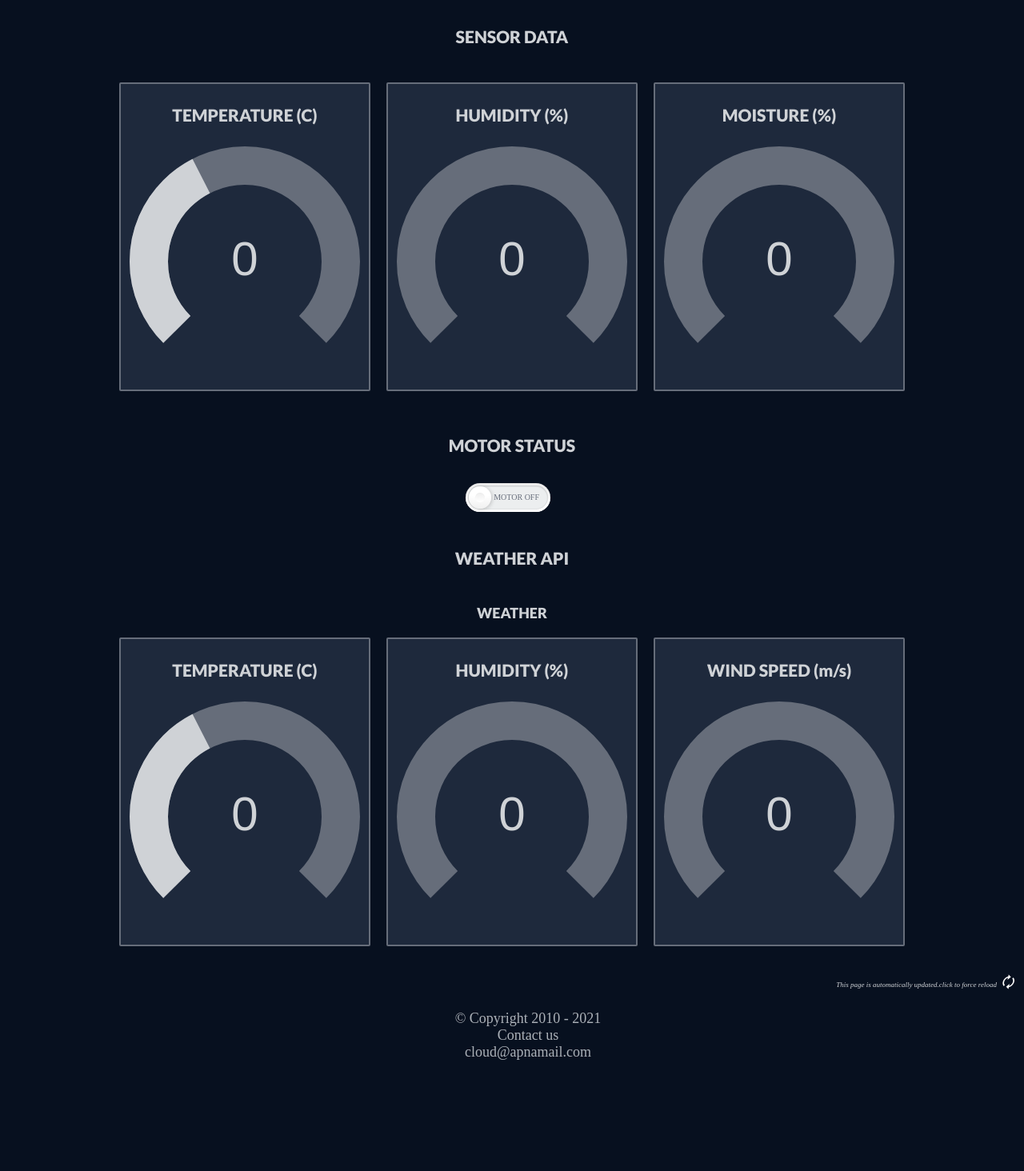
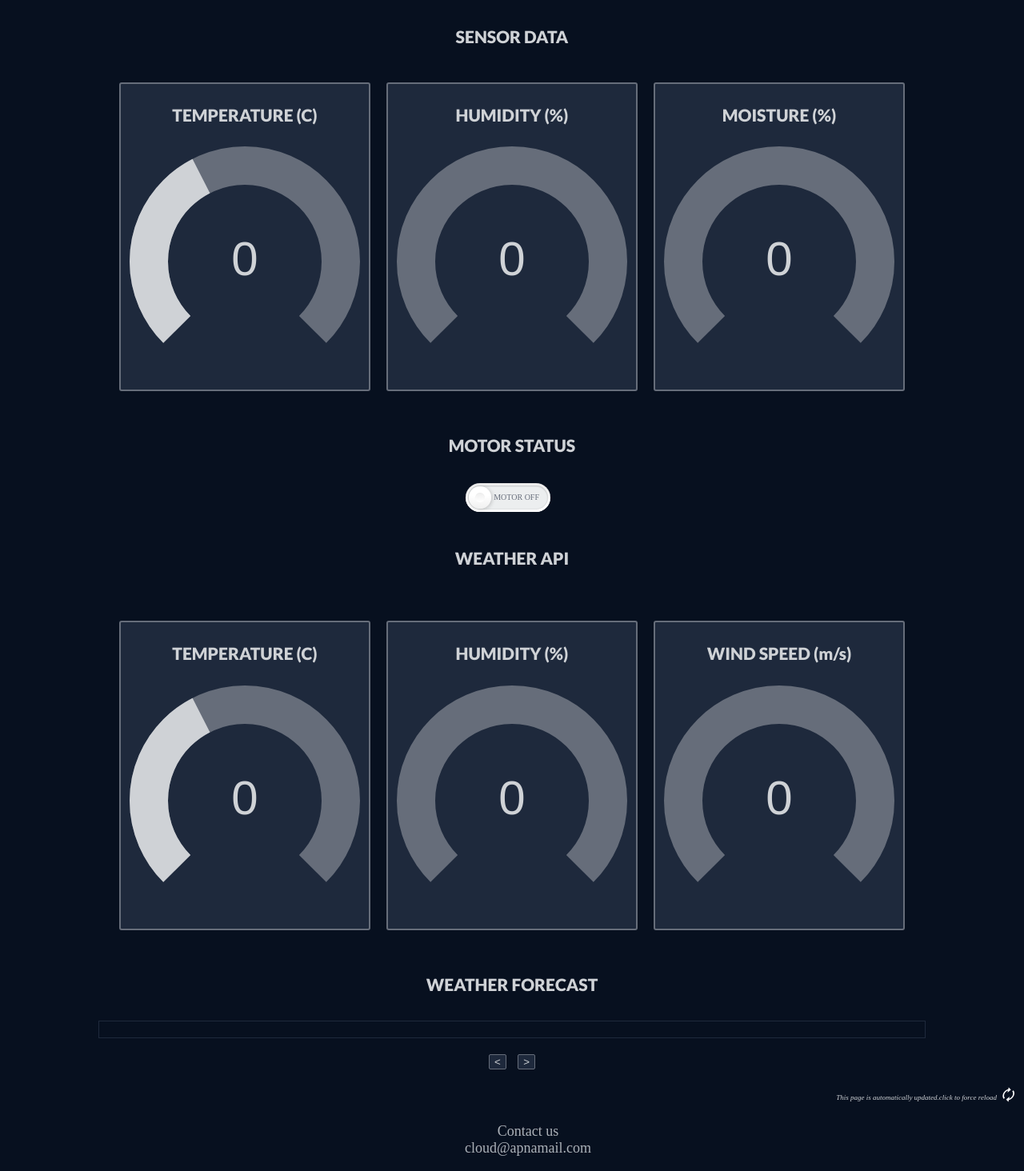
Before and after one commit to Baljotsinghchoudhary/project-iotdata, a Django app: template cloudAgri/templates/home.html in a window 1280 px wide. Shown: the part 74-1538 px from the top of the page at 80% size. Before the commit the page ends 1399 px from the top, so only its background shows below. Run offline with Django 3.2, Linux system fonts and the light colour scheme; the template is opened without the code that fills it, so the values that code supplies are empty; parts of the project's set-up code (start-up, migrations or seed data) failed here and were passed over; some web fonts are replaced.

Commit message:
by baljot

```diff
--- a/cloudAgri/static/main.css
+++ b/cloudAgri/static/main.css
@@ -20,7 +20,7 @@
 	font-size: large;
 
 }
-.main,.header,.box
+.main,.header,.box,main-container
 {  width: -webkit-fit-content   ;  width: -moz-fit-content   ;  width: fit-content   ;
     margin: 10px auto;
     padding: 2px;
@@ -43,22 +43,23 @@
 a:hover
 {
 	color: var(--Secondary-Text);
+	text-decoration: underline;
 }
-p
-{
-	color: var(--Secondary-Text);
-	font-size: xx-small;
-	text-align: right;
-	font-style: italic;
-}
+
 .knob
 {   float: left;
     padding:5px;
-    margin: 10px;
+    margin: 10px ;
     border: 2px solid var(--Accent);
-    border-radius: 2px;
+    border-radius: 3px;
     background-color: var(--Card);
+
 }
+.knob:hover
+{
+	box-shadow: 0.5px 0.5px 0px var(--Primary-Text) ,-0.5px -0.5px 0px var(--Primary-Text) ;
+}
+
 #logo
 {
   width: 5%;
@@ -94,6 +95,10 @@
     clear: both;
     height: 10px;
 }
+
+
+
+
 #wpi
 {
     font-family:'Lato', sans-serif ;
@@ -101,6 +106,54 @@
     padding: 5px;
     margin: 5px;
 }
+.main-container
+{
+	display: flex;
+	flex-direction: row;
+	justify-content: flex-start;
+	width: 80%;
+	margin: 10px auto;
+   overflow-x: scroll;
+   border: 1px solid var(--Card);
+   padding: 10px;
+}
+.forecast-box{
+	background-color:var(--Card);
+	color:var(--Primary-Text);
+	margin: 5px;
+	flex: 0 0 5em;
+	padding: 2px;
+	text-align: center;
+	border-radius: 10px;
+	border: 1px solid var(--Secondary-Text);
+
+}
+
+.btn
+{
+	margin: 5px ;
+	padding: 5px;
+	text-align: center;
+}
+.btn button
+{
+	margin: 5px ;
+	border: 1px solid var(--Accent);
+	background-color: var(--Card);
+	border-radius: 2px;
+	color: var(--Secondary-Text);
+}
+.main-container::-webkit-scrollbar {
+	display: none;
+;
+  }
+
+  /* Hide scrollbar for IE, Edge and Firefox */
+.main-container{
+	-ms-overflow-style: none;  /* IE and Edge */
+	scrollbar-width: none;  /* Firefox */
+  }
+
 footer
 {
 
@@ -120,11 +173,19 @@
     color: var(--Tertiary-Text);
 }
 
+#auto
+{
+	color: var(--Secondary-Text);
+	font-size: xx-small;
+	text-align: right;
+	font-style: italic;
+}
 .chart-container
 {
 	position: relative;
 	height: 50vh;
 	width: 80vw;
+
 
 }
 @media only screen and (min-width: 768px) {
@@ -144,6 +205,7 @@
 	width: fit-content;
 	background-color: var(--Card);
 	border: 2px solid var(--Accent);
+	box-shadow: 0 8px 6px -6px  var(--Accent);
 
 
 }
--- a/cloudAgri/static/main.js
+++ b/cloudAgri/static/main.js
@@ -33,7 +33,7 @@
 }
 
 function setvalueweather(data){
-  document.getElementById('wpi').innerHTML="WEATHER : "+data['type_of_weather'].toUpperCase();
+  document.getElementById('type').textContent=data['type_of_weather'].toUpperCase();
   knobobject[3].setValue(data['temp']);
   knobobject[4].setValue(data['humidity']);
   knobobject[5 ].setValue(data['wind_speed']);
@@ -45,7 +45,7 @@
       if (this.readyState == 4 && this.status == 200) {
        let result=JSON.parse(this.responseText);
        setvaluesensor(result['sensor_data'])
-       setvalueweather(result['weather_data'])
+       setvalueweather(result['weather_data']['0']);
        let check=false
        if (result['motor_data']=="ON")
        check=true
@@ -69,3 +69,11 @@
 function hardreload(){
   update('/hardreload')
 }
+function moveleft(){
+ document.getElementsByClassName('main-container')[0].scrollLeft-=50;
+
+}
+function moveright(){
+document.getElementsByClassName('main-container')[0].scrollLeft+=50;
+
+}
--- a/cloudAgri/templates/base.html
+++ b/cloudAgri/templates/base.html
@@ -29,7 +29,6 @@
 
        <footer>
           <ul>
-             <li>© Copyright 2010 - 2021 </li>
              <li>Contact us</li>
              <li>cloud@apnamail.com</li>
           </ul>
--- a/cloudAgri/templates/email.html
+++ b/cloudAgri/templates/email.html
@@ -1,7 +1,7 @@
 
 <p style="color: red;font-family:'Courier New', Courier, monospace;font-size:large">
     Hi,
-The moisture of the soil is {{content}} .Plz check the <a href="https://project-iotdata.herokuapp.com" style="color: blue;">web app</a> and take action Accorindly
+The moisture of the soil is {{content}} .Plz check the <a href="https://project-iotdata.herokuapp.com" style="color: blue; text-decoration:none">web app</a> and take action Accorindly
 <br>
 Sincerely,
 The IOT-CLOUD Team
--- a/cloudAgri/templates/home.html
+++ b/cloudAgri/templates/home.html
@@ -40,7 +40,7 @@
 </div>
 
 <div class='main'>
-<div id='wpi'>WEATHER </div>
+   <h3 id='type'></h3>
 <div class='knob' id='knob4'>
    <h3>TEMPERATURE (C)</h3>
 </div>
@@ -50,9 +50,29 @@
 <div class='knob' id='knob6'>
    <h3>WIND SPEED (m/s)</h3>
 </div>
+
 </div>
-<p>This page is automatically updated.click to force reload<a href="#" style="font-size:large" onclick="hardreload()">🗘</a></p>
+<div class='header'>
+   <h3>
+      WEATHER FORECAST
+   </h3>
+ </div>
+ <div class ='main-container'>
+{%for data in weather_data %}
+<div class='forecast-box' >
+      <img src="http://openweathermap.org/img/wn/{{data.icon}}@2x.png" alt="img" style="max-width:100%;height:80px">
+      <p>{{data.timestamp}}</p>
+      <p>{{data.temp}} °C</p>
+      <p>{{data.humidity}}% (H)</p>
+      <p>{{data.wind_speed}} (m/s)</p>
 </div>
+{%endfor%}
+</div>
+<div class='btn'>
+  <button onclick="moveleft()">&LT;</button>
+  <button onclick="moveright()">&GT;</button>
+</div>
+<p id='auto'>This page is automatically updated.click to force reload<a href="#" style="font-size:large" onclick="hardreload()">🗘</a></p>
 <script src="{% static 'main.js' %}"></script>
 <script>
 
@@ -61,7 +81,7 @@
     document.getElementsByClassName("switch-input")[0].checked=true;
    {% endif %}
    setvaluesensor({{sensor_data|safe}});
-   setvalueweather({{weather_data|safe}});
+   setvalueweather({{weather_data.0|safe}});
    interval=setInterval(update,500000);
 </script>
 
--- a/cloudAgri/templates/pasttrend.html
+++ b/cloudAgri/templates/pasttrend.html
@@ -13,7 +13,7 @@
     </div>
     </div>
 <script>
-    draw(document.getElementById("myChart"),{{temp_data|safe}},{{moist_data|safe}},{{humid_data|safe}});
+    draw(document.getElementById("myChart"),{{temp_data|safe}},{{moist_data|safe}},{{humid_data|safe}},{{timestamp|safe}});
 
 </script>
 <script>
--- a/web/views.py
+++ b/web/views.py
@@ -43,8 +43,10 @@
     temp=[]
     moist=[]
     humid=[]
+    timestamp=[]
     for obj in query:
+        timestamp.append(obj.timestamp.strftime("%d/%m %H:%M"))
         temp.append(obj.information['temperature'])
         moist.append(obj.information['moisture'])
         humid.append(obj.information['humidity'])
-    return render(request,'pasttrend.html',{'temp_data':temp,'moist_data':moist,'humid_data':humid})
+    return render(request,'pasttrend.html',{'temp_data':temp,'moist_data':moist,'humid_data':humid,'timestamp':timestamp})
```
Also changed, not shown: cloudAgri/static/pastrend.js (+4 -13 lines), web/api.py (+6 -2 lines), README.md.
